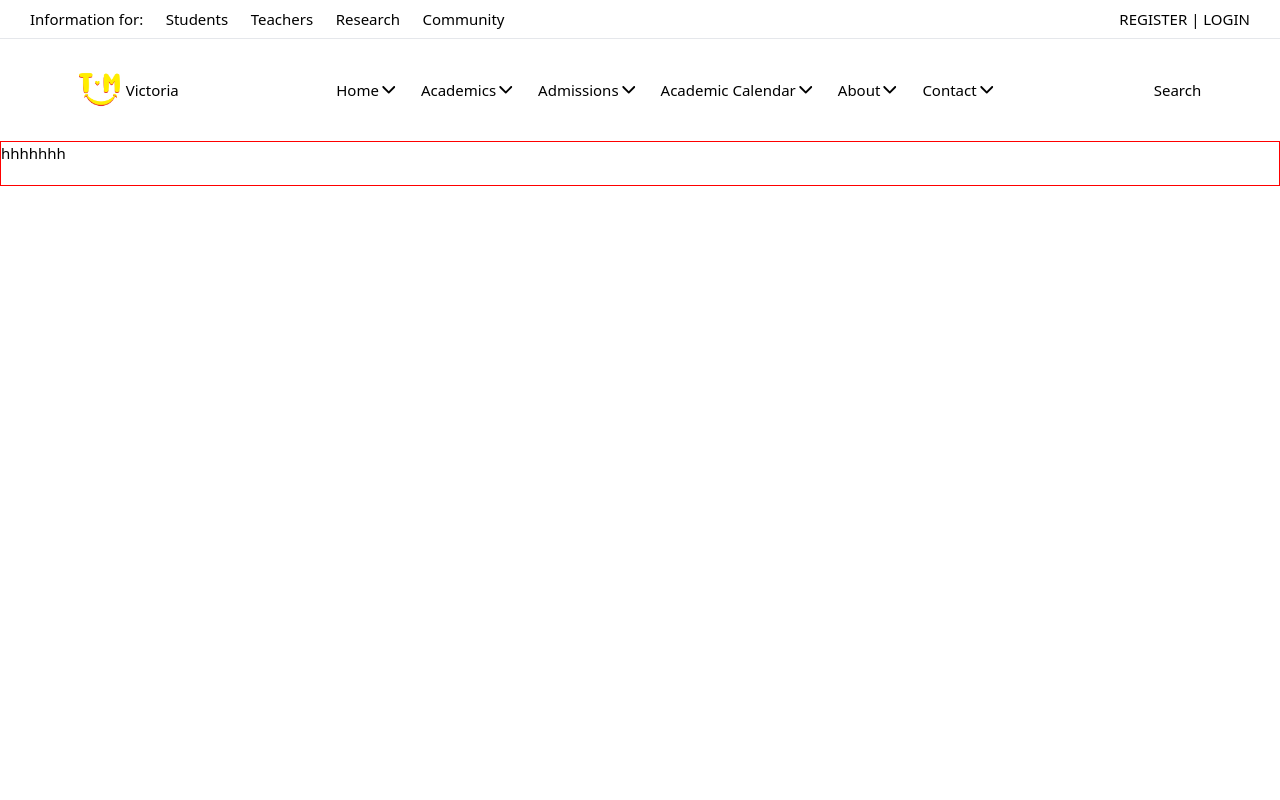
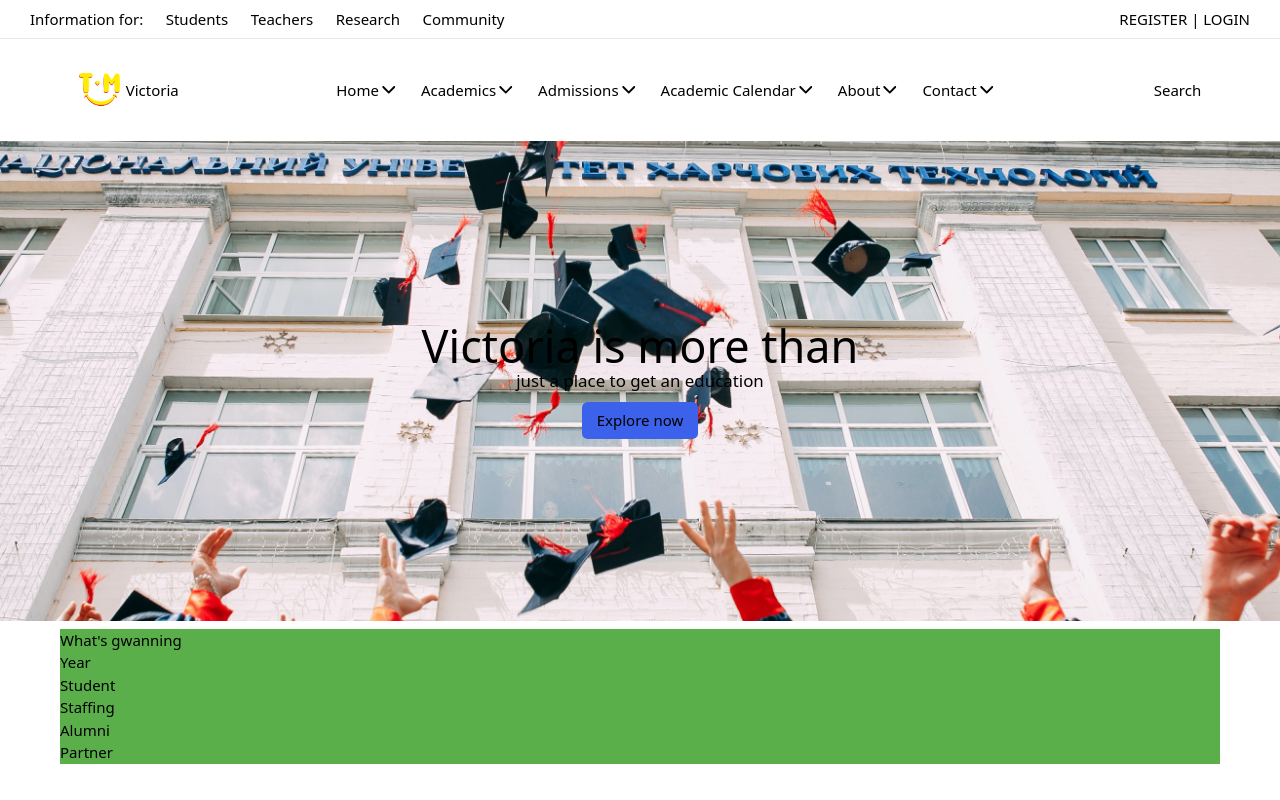
Before and after one commit to timhilehin1/my-school, a React (Vite) app: page / in a window 1280 px wide. Built offline with nearby package versions, Linux system fonts and the light colour scheme.

Commit message:
progress : history-section

```diff
--- a/src/App.jsx
+++ b/src/App.jsx
@@ -2,6 +2,7 @@ import Header from './Components/Header'
 import app from './firebaseConfig'
 import Navbar from './Components/Navbar'
 import Hero from './Components/Hero'
+import HistoryCounter from './Components/HistoryCounter'
 
 function App() {
 
@@ -9,7 +10,10 @@ function App() {
     <div className="App">
       <Header/>
           <Navbar />
-          <Hero/>
+          <Hero />
+          <section className='px-4 lg:px-16 py-2'>
+             <HistoryCounter/>
+          </section>
 
 
     </div>
--- a/src/Components/Hero.jsx
+++ b/src/Components/Hero.jsx
@@ -4,10 +4,15 @@ import HeroImg from '../assets/Hero.jpg'
 
 function Hero() {
     return (
-        <div className='hero-image h-12'>
-            <p>hhhhhhh</p>
-            {/* <img src={HeroImg} className='h-12' /> */}
-        </div>
+            <div className='relative h-[25rem] md:h-[32rem]'>
+            <img src={HeroImg} className='absolute h-[25rem] md:h-[32rem] object-cover w-full' />
+            <div className='absolute flex flex-col justify-center items-center  h-full w-full '>
+            <h3 className=' text-3xl lg:text-5xl font-normal'>Victoria is more than</h3>
+                <p className=' text-lg lg:text-lg font-normal '> just a place to get an education</p>
+
+                <button className='bg-[#3C62EB] hover:bg-[#000000] hover:text-white px-4 py-2 rounded-md mt-2'>Explore now</button>
+            </div>
+           </div>
     )
 
 }
--- /dev/null
+++ b/src/Components/HistoryCounter.jsx
@@ -0,0 +1,31 @@
+import { React, useState } from 'react'
+
+
+function HistoryCounter() {
+    return (
+        <section className='bg-[#5AAF4B]'>
+            <p>What's gwanning</p>
+            <div>
+                Year
+            </div>
+
+              <div>
+                Student
+            </div>
+
+             <div>
+                Staffing
+            </div>
+
+            <div>
+                Alumni
+            </div>
+
+            <div>
+                Partner
+            </div>
+        </section>
+    )
+}
+
+export default HistoryCounter
--- a/src/index.css
+++ b/src/index.css
@@ -8,6 +8,10 @@
     margin: 0;
     scroll-behavior: smooth;
 
+}
+
+.test{
+    border: 1px solid red;
 }
 
 html {
@@ -45,7 +49,3 @@ html {
 .dropdown-Items:hover {
     color: #5AAF4B;
 }
-
-.hero-image{
-    border: 1px solid red;
-}
```
